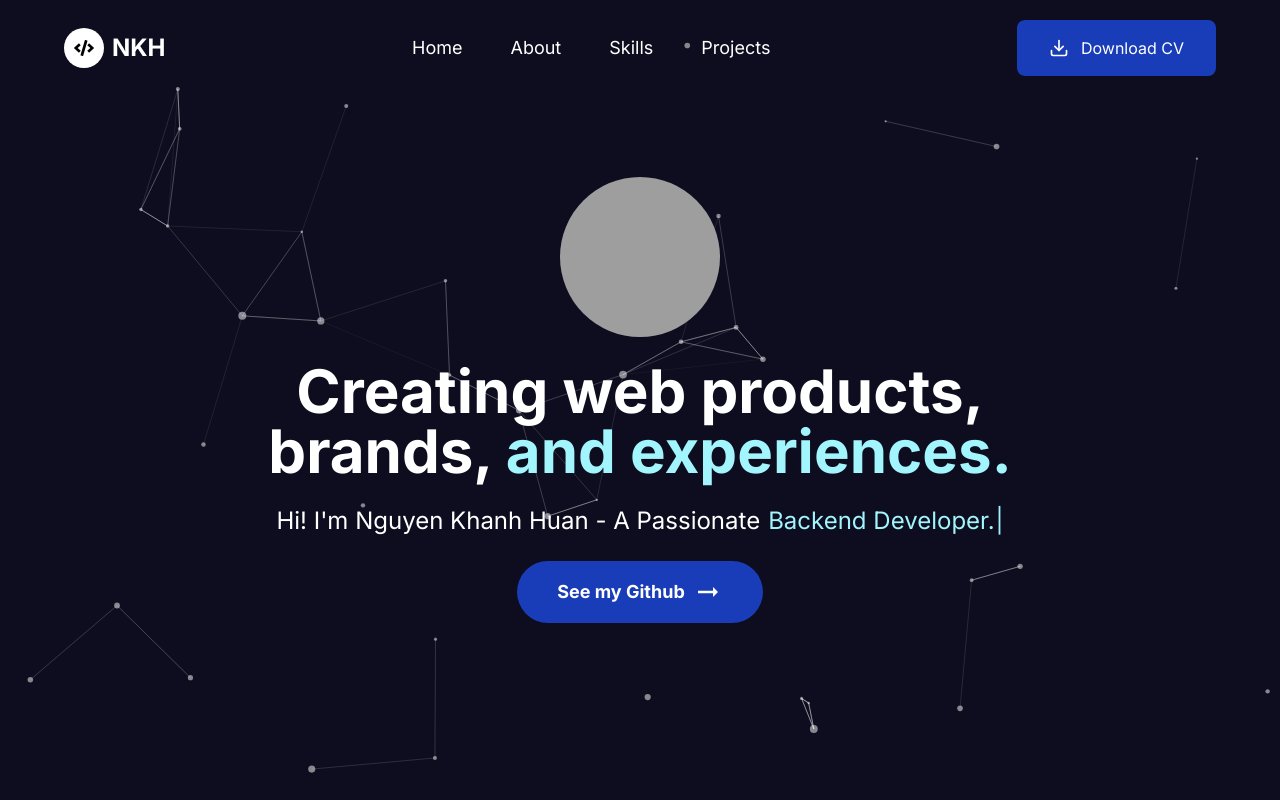
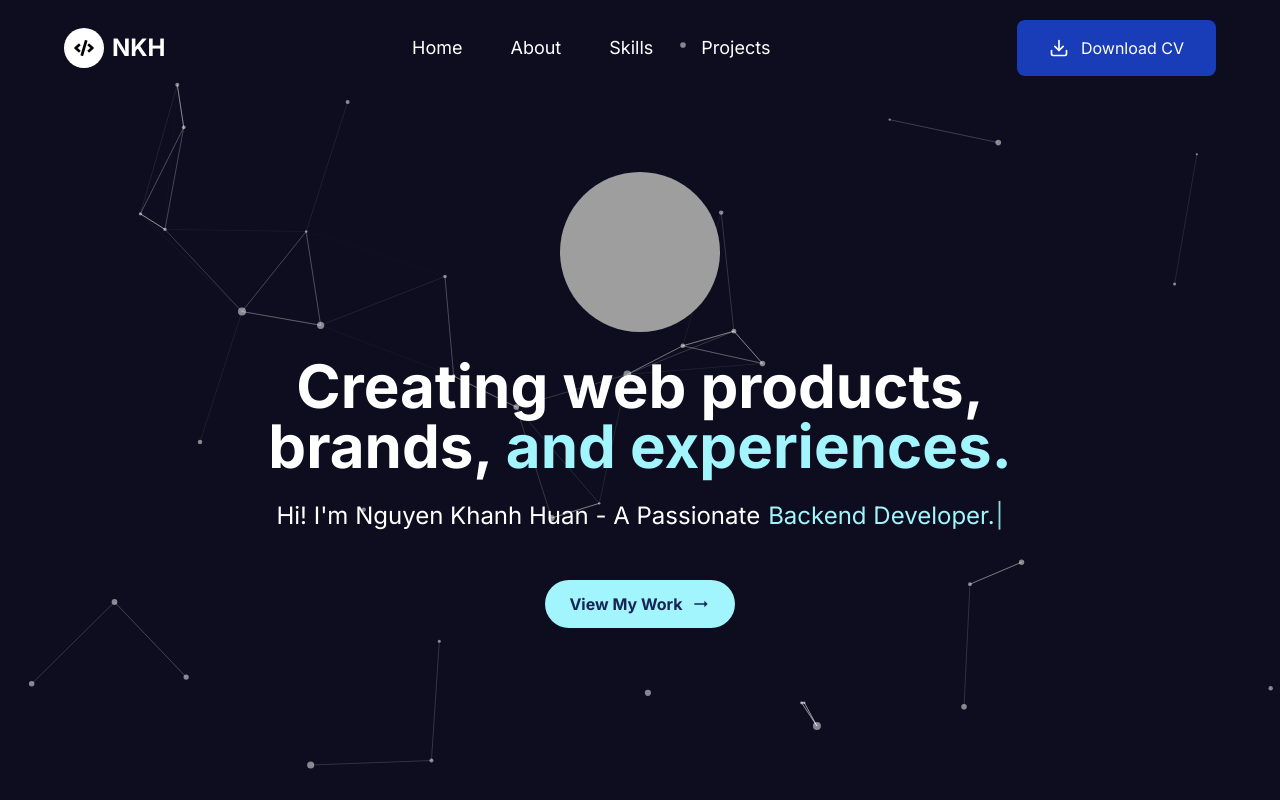
Before and after one commit to Miyuki1310/My-Portfolio, a Next.js app: page / in a window 1280 px wide. Shown: the top 800 px of the page. Built offline with nearby package versions, Linux system fonts and the light colour scheme; grey boxes are pictures that could not be loaded.

Commit message:
Create: connect form

```diff
--- /dev/null
+++ b/components/Home/Connect/ConnectSection.tsx
@@ -0,0 +1,81 @@
+'use client'
+import { BiEnvelope, BiMap, BiPhone } from 'react-icons/bi'
+import { FaFacebookF, FaLinkedinIn, FaYoutube } from 'react-icons/fa'
+import { TbBrandGithubFilled } from 'react-icons/tb'
+import { useForm } from "react-hook-form"
+import { yupResolver } from "@hookform/resolvers/yup"
+import * as yup from "yup"
+import { ConnectFormData } from '@/types/Type'
+import { motion } from "framer-motion";
+
+const schema = yup.object().shape({
+    name: yup.string().required("Name is required"),
+    email: yup.string().email("Invalid email").required("Email is required"),
+    phone: yup.string().required("Phone number is required"),
+    message: yup.string().required("Message is required"),
+}).required()
+
+const ConnectSection = () => {
+    const { register, handleSubmit, formState: { errors } } = useForm({
+        resolver: yupResolver(schema),
+    });
+    const onSubmit = (data: ConnectFormData ) => {
+        console.log(data);
+    }
+  return (
+    <div className='container grid grid-cols-1 md:grid-cols-2 gap-10 items-center py-16'>
+        <div className="flex flex-col gap-4">
+            <h2 className='text-3xl sm:text-4xl lg:text-5xl font-bold text-gray-200'>Schedule a call with me to see if I can help</h2>
+            <p className='text-gray-400 text-base sm:text-lg'>Reach out to me through my phone/email today and let’s discuss how I can help you achieve your goals.</p>
+            <div className="flex flex-col gap-4">
+                <div className="flex items-center gap-3">
+                    <BiPhone className='w-9 h-9 text-cyan-300'/>
+                    <p className='text-xl font-bold text-gray-400'>096148743</p>
+                </div>
+                <div className="flex items-center gap-3">
+                    <BiEnvelope className='w-9 h-9 text-cyan-300'/>
+                    <p className='text-xl font-bold text-gray-400'>nguyenkhanhhuan13102003@gmail.com</p>
+                </div>
+                <div className="flex items-center gap-3">
+                    <BiMap className='w-9 h-9 text-cyan-300'/>
+                    <p className='text-xl font-bold text-gray-400'>HCM, Vietnam</p>
+                </div>
+            </div>
+            <div className="flex items-center gap-3">
+                <div className="w-14 h-14 bg-blue-950/60 rounded-full flex items-center justify-center cursor-pointer transition-all duration-300 hover:bg-blue-800">
+                    <FaFacebookF className='w-6 h-6 text-white' />
+                </div>
+                <div className="w-14 h-14 bg-blue-950/60 rounded-full flex items-center justify-center cursor-pointer transition-all duration-300 hover:bg-sky-400">
+                    <FaLinkedinIn className='w-6 h-6 text-white' />
+                </div>
+                <div className="w-14 h-14 bg-blue-950/60 rounded-full flex items-center justify-center cursor-pointer transition-all duration-300 hover:bg-black">
+                    <TbBrandGithubFilled className='w-6 h-6 text-white' />
+                </div>
+                <div className="w-14 h-14 bg-blue-950/60 rounded-full flex items-center justify-center cursor-pointer transition-all duration-300 hover:bg-red-600">
+                    <FaYoutube className='w-6 h-6 text-white' />
+                </div>
+            </div>
+        </div>
+        <motion.div
+            initial={{ scale: 0, opacity: 0 }}
+            whileInView={{ scale: 1, opacity: 1 }}
+            transition={{ duration: 1, ease: "easeOut" }}
+            viewport={{ once: true, amount: 0.3 }}
+            className="p-5 md:p-10 bg-blue-950/20 rounded-lg">
+            <form onSubmit={handleSubmit(onSubmit)} className='flex flex-col gap-6'>
+                <input className='px-4 py-3.5 bg-[#363659] text-white outline-none placeholder:text-white/70 rounded-md' {...register("name")} placeholder="Enter your name" />
+                {errors.name && <p className='text-red-500 text-sm -mt-4'>{errors.name.message}</p>}
+                <input className='px-4 py-3.5 bg-[#363659] text-white outline-none placeholder:text-white/70 rounded-md' {...register("email")} placeholder="Enter your email" />
+                {errors.email && <p className='text-red-500 text-sm -mt-4'>{errors.email.message}</p>}
+                <input className='px-4 py-3.5 bg-[#363659] text-white outline-none placeholder:text-white/70 rounded-md' {...register("phone")} placeholder="Enter your phone number" />
+                {errors.phone && <p className='text-red-500 text-sm -mt-4'>{errors.phone.message}</p>}
+                <textarea className='px-4 py-3.5 bg-[#363659] text-white outline-none placeholder:text-white/70 rounded-md h-40' {...register("message")} placeholder="Enter your message" />
+                {errors.message && <p className='text-red-500 text-sm -mt-4'>{errors.message.message}</p>}
+                <button className='cursor-pointer px-12 py-4 rounded-full bg-blue-950 hover:bg-blue-900 transition-all duration-300 w-fit' type="submit">Send Message</button>
+            </form>
+        </motion.div>
+    </div>
+  )
+}
+
+export default ConnectSection
--- a/components/Home/Hero/Hero.tsx
+++ b/components/Home/Hero/Hero.tsx
@@ -4,6 +4,7 @@ import Link from 'next/link';
 import { MdArrowRightAlt } from 'react-icons/md';
 import Typewriter from "typewriter-effect";
 import ParticleBackground from '@/components/Home/Hero/ParticleBackground';
+import { motion } from 'framer-motion';
 
 
 const Hero = () => {
@@ -11,14 +12,29 @@ const Hero = () => {
     <div className='h-screen flex flex-col items-center justify-center'>
         <ParticleBackground/>
         <div className="flex flex-col gap-6 text-center items-center">
-            <div className="relative w-30 h-30  md:w-40 md:h-40 rounded-full">
+            <motion.div
+                initial={{ opacity: 0, y: 100 }}
+                whileInView={{ opacity: 1, y: 0}}
+                transition={{ duration: 1, ease: "easeOut" }}
+                viewport={{ once: true, amount: 0.3 }}
+                className="relative w-30 h-30  md:w-40 md:h-40 rounded-full">
                 <Image src="/avatar.png" alt="Profile Picture" fill className='rounded-full object-cover'/>
-            </div>
-            <h1 className='text-2xl sm:text-4xl md:text-5xl lg:text-6xl font-bold'>Creating web products,
+            </motion.div>
+            <motion.h1
+                initial={{ opacity: 0, y: 100 }}
+                whileInView={{ opacity: 1, y: 0}}
+                transition={{ duration: 1.3, ease: "easeOut" }}
+                viewport={{ once: true, amount: 0.3 }}
+                className='text-2xl sm:text-4xl md:text-5xl lg:text-6xl font-bold'>Creating web products,
                 <br></br>
                 brands, <span className='text-cyan-200'>and experiences. </span>
-            </h1>
-            <h2 className='text-sm md:text-2xl font-medium lg:flex '>
+            </motion.h1>
+            <motion.h2
+                initial={{ opacity: 0, y: 100 }}
+                whileInView={{ opacity: 1, y: 0}}
+                transition={{ duration: 1.6, ease: "easeOut" }}
+                viewport={{ once: true, amount: 0.3 }}
+                className='text-sm md:text-2xl font-medium lg:flex '>
                 Hi! I&apos;m Nguyen Khanh Huan - A Passionate <span className='text-cyan-200 ml-2'>
                     <Typewriter
                         options={{
@@ -34,10 +50,18 @@ const Hero = () => {
                             }}
                     />
                 </span>
-            </h2>
-            <Link href={"https://github.com/Miyuki1310"} className='flex items-center gap-2 text-md md:text-lg py-3 px-5 md:py-4 md:px-10 rounded-full font-bold bg-blue-800 hover:bg-blue-900 transition-all duration-300'>
-                See my Github <MdArrowRightAlt className='text-white text-xl md:text-3xl ' />
-            </Link>
+            </motion.h2>
+            <motion.div
+                initial={{ opacity: 0, y: 100 }}
+                whileInView={{ opacity: 1, y: 0}}
+                transition={{ duration: 1.9, ease: "easeOut" }}
+                viewport={{ once: true, amount: 0.3 }}
+                className="mt-6"
+            >
+                <Link href="#projects" className='inline-flex items-center gap-2 px-6 py-3 bg-cyan-200 text-blue-950 font-semibold rounded-full hover:bg-cyan-300 transition duration-300'>
+                    View My Work <MdArrowRightAlt className='w-5 h-5'/>
+                </Link>
+            </motion.div>
         </div>
     </div>
   )
--- a/components/Home/Hero/ParticleBackground.tsx
+++ b/components/Home/Hero/ParticleBackground.tsx
@@ -1,46 +1,44 @@
 "use client";
-
-import { useCallback } from "react";
+import { useEffect, useState } from "react";
 import Particles, { initParticlesEngine } from "@tsparticles/react";
 import { loadSlim } from "@tsparticles/slim";
 import type { Engine } from "@tsparticles/engine";
-import { useEffect, useState } from "react";
+
+let engineLoaded = false; // ⚡ cache trạng thái
 
 export default function ParticleBackground() {
-  const [init, setInit] = useState(false);
+  const [init, setInit] = useState(engineLoaded);
 
   useEffect(() => {
-    initParticlesEngine(async (engine: Engine) => {
-      // load only slim bundle for performance
-      await loadSlim(engine);
-    }).then(() => setInit(true));
+    if (!engineLoaded) {
+      initParticlesEngine(async (engine: Engine) => {
+        await loadSlim(engine);
+      }).then(() => {
+        engineLoaded = true;
+        setInit(true);
+      });
+    }
   }, []);
 
-  if (!init) return null;
+  if (!init) {
+    // Render placeholder nền sẫm để tránh flash trắng
+    return <div className="fixed inset-0 bg-[#0d0d1f] -z-10" />;
+  }
 
   return (
     <Particles
       id="tsparticles"
       options={{
         fullScreen: { enable: true, zIndex: -1 },
+        fpsLimit: 120,
         particles: {
           number: { value: 80, density: { enable: true } },
           color: { value: "#ffffff" },
           shape: { type: "circle" },
           opacity: { value: 0.5 },
           size: { value: { min: 1, max: 4 } },
-          move: {
-            enable: true,
-            speed: 1.2,
-            outModes: { default: "bounce" },
-          },
-          links: {
-            enable: true,
-            distance: 150,
-            color: "#ffffff",
-            opacity: 0.4,
-            width: 1,
-          },
+          move: { enable: true, speed: 1.2, outModes: { default: "bounce" } },
+          links: { enable: true, distance: 150, color: "#ffffff", opacity: 0.4, width: 1 },
         },
         interactivity: {
           events: {
--- a/components/Home/Home.tsx
+++ b/components/Home/Home.tsx
@@ -4,6 +4,7 @@ import ServiceSection from '@/components/Home/Service/ServiceSection'
 import ResumeSection from '@/components/Home/Resume/ResumeSection'
 import SkillSection from '@/components/Home/Skills/SkillSection'
 import ProjectSection from '@/components/Home/Projects/ProjectSection'
+import ConnectSection from '@/components/Home/Connect/ConnectSection'
 
 
 const HomePage = () => {
@@ -15,6 +16,7 @@ const HomePage = () => {
       <ResumeSection/>
       <SkillSection/>
       <ProjectSection/>
+      <ConnectSection/>
     </div>
   )
 }
--- a/components/Home/Projects/ProjectCard.tsx/ProjectCard.tsx
+++ b/components/Home/Projects/ProjectCard.tsx/ProjectCard.tsx
@@ -18,8 +18,8 @@ const ProjectCard = ({startDate, endDate, name, description, img, technologies,
             <Image
                 src={img}
                 alt={"Project Image"}
-                layout="fill"
-                objectFit="cover"
+                fill
+                className='object-cover'
             />
         </div>
         <div>
--- a/package.json
+++ b/package.json
@@ -9,6 +9,7 @@
     "lint": "eslint"
   },
   "dependencies": {
+    "@hookform/resolvers": "^5.2.2",
     "@tsparticles/engine": "^3.9.1",
     "@tsparticles/react": "^3.0.0",
     "@tsparticles/slim": "^3.9.1",
@@ -18,9 +19,11 @@
     "next": "16.0.0",
     "react": "19.2.0",
     "react-dom": "19.2.0",
+    "react-hook-form": "^7.66.0",
     "react-icons": "^5.5.0",
     "react-parallax-tilt": "^1.7.312",
-    "typewriter-effect": "^2.22.0"
+    "typewriter-effect": "^2.22.0",
+    "yup": "^1.7.1"
   },
   "devDependencies": {
     "@tailwindcss/postcss": "^4",
```
Also changed, not shown: types/Type.ts (+7 -0 lines), 1 other file (tests, documents, lock files or other folders).
